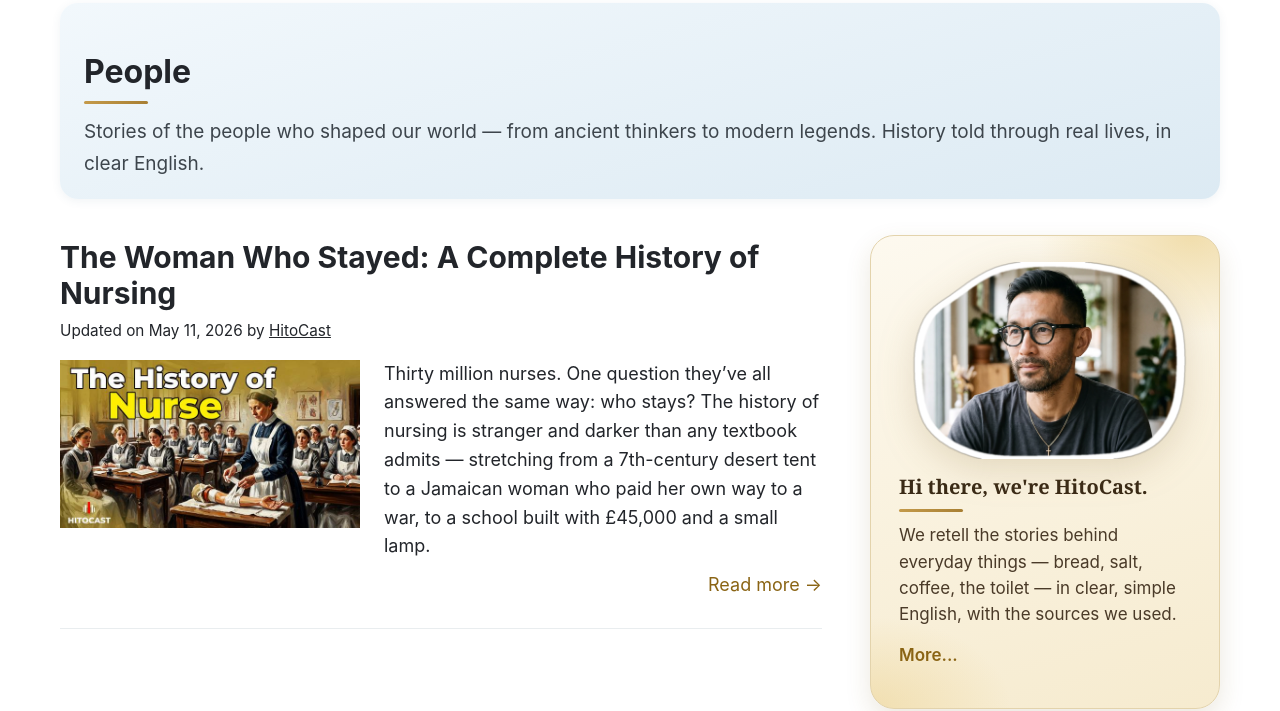
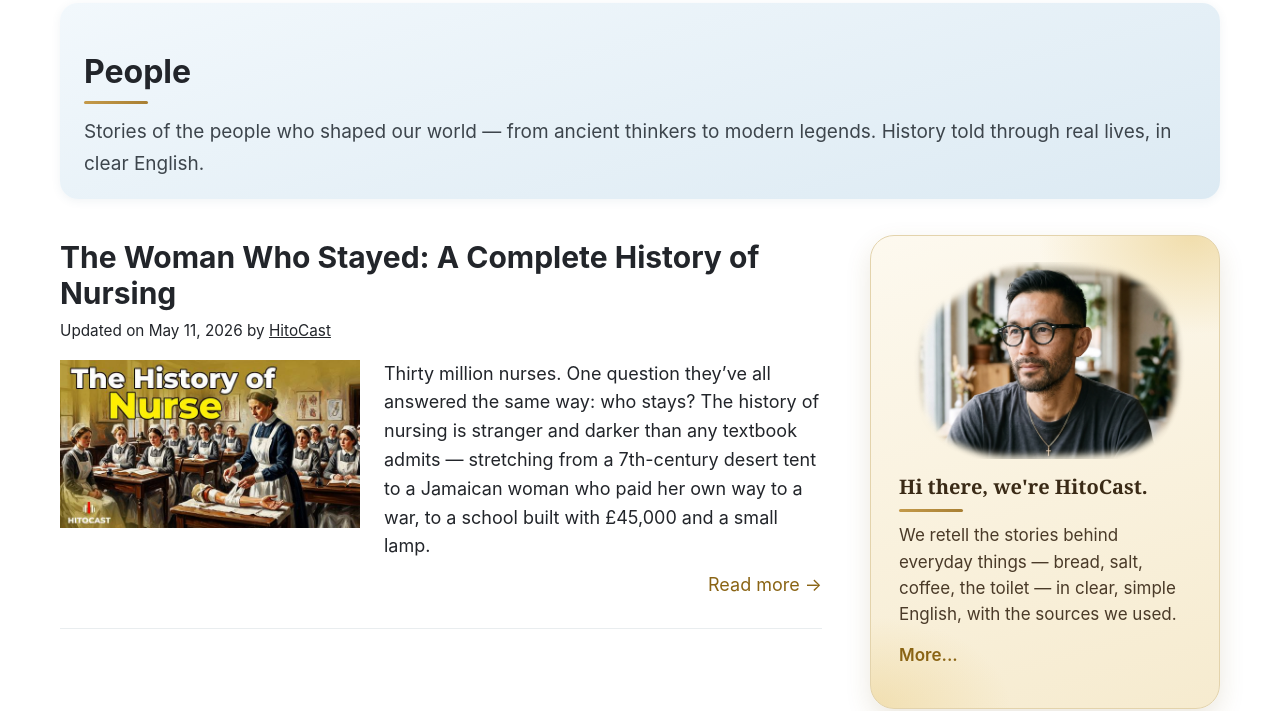
Before and after one commit to hihitocast-cloud/hitocast, a plain HTML site: page people/index.html in a window 1280 px wide. Shown: the part 115-826 px from the top of the page. Drawn offline with Linux system fonts and the light colour scheme.

Commit message:
Sidebar About photo v4: white sticker border and shadow removed, wide soft feather blends the photo into the cream card (Tran)

```diff
--- a/people/index.html
+++ b/people/index.html
@@ -35,7 +35,7 @@
     </main>
     <aside>
       <div class="widget box-dark">
-        <div class="about-photo"><img width="1200" height="810" src="../images/host-photo-sticker.webp" alt="The HitoCast host"></div>
+        <div class="about-photo"><img width="1200" height="810" src="../images/host-photo-blend.webp" alt="The HitoCast host"></div>
         <h3 class="about-t">Hi there, we're HitoCast.</h3>
         <p>We retell the stories behind everyday things — bread, salt, coffee, the toilet — in clear, simple English, with the sources we used.</p>
         <p><a class="more-link" href="../about/">More...</a></p>
--- a/style.css
+++ b/style.css
@@ -387,4 +387,4 @@ a.cat-chip-static:hover{border-color:var(--blue);color:var(--blue);text-decorati
 
 /* Sidebar About photo — full-bleed natural crop, no frame (Tran, 2026-11-20) */
 .about-photo{margin:0 auto 16px;max-width:300px}
-.about-photo img{width:100%;height:auto;display:block;filter:drop-shadow(0 10px 18px rgba(120,90,30,.18))}
+.about-photo img{width:100%;height:auto;display:block}
```
Also changed, not shown: civilizations-empires/index.html (+1 -1 lines), everyday-things/index.html (+1 -1 lines), food-history/index.html (+1 -1 lines), index.html (+1 -1 lines), inventions-discoveries/index.html (+1 -1 lines), map-of-stories/index.html (+1 -1 lines), start-here/index.html (+1 -1 lines), word-library/index.html (+1 -1 lines), images/host-photo-blend.webp (added), images/host-photo-sticker.webp (deleted).
